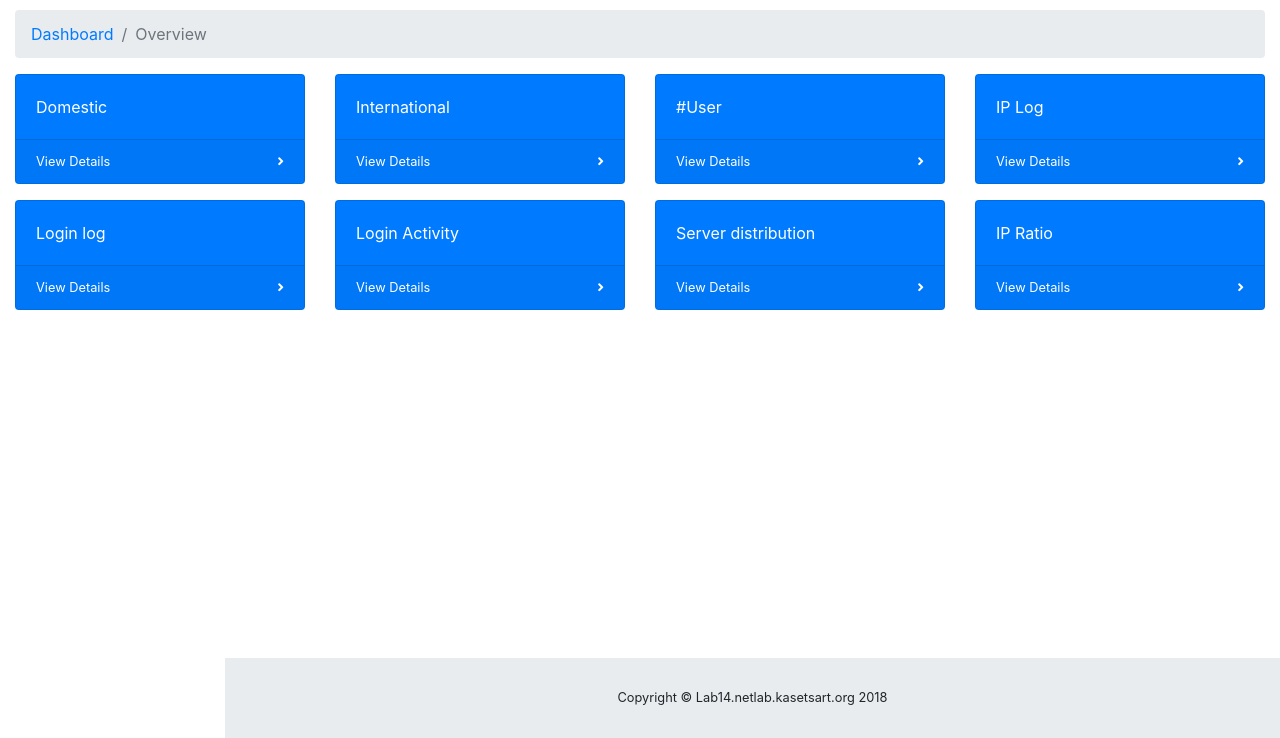
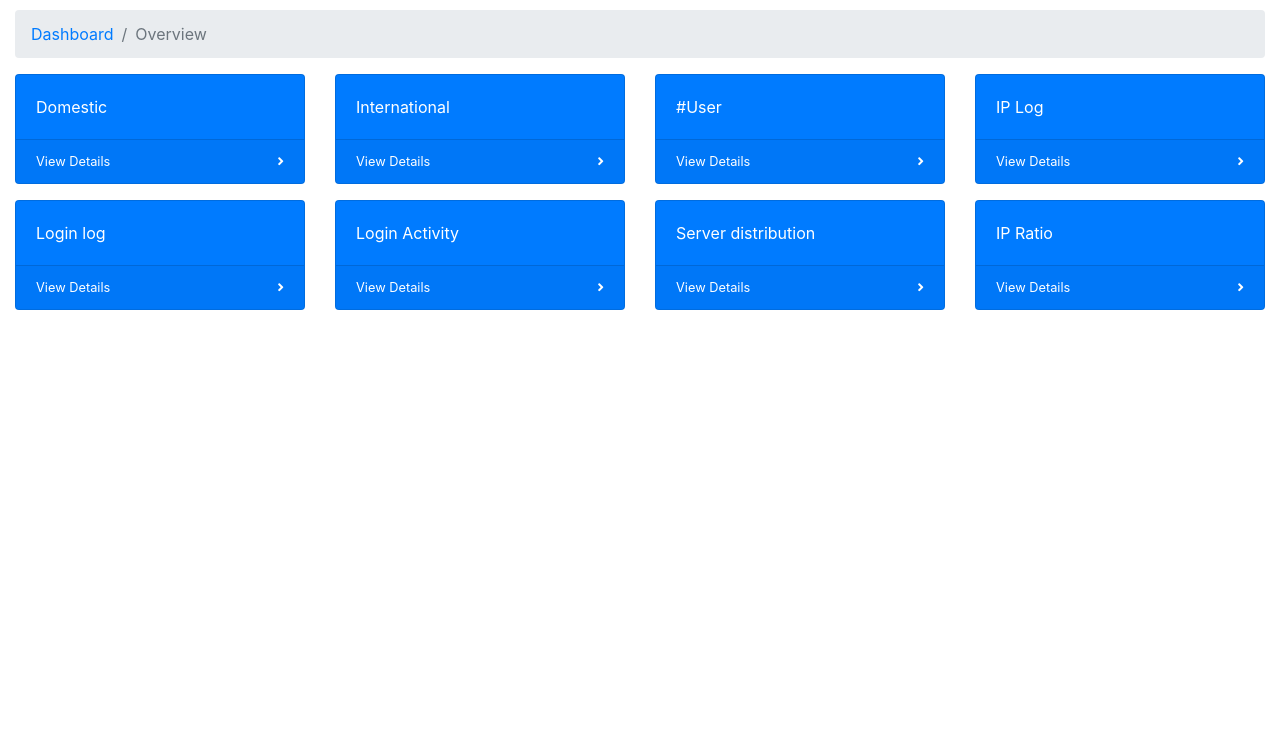
Before and after one commit to cellokjd/SecViz-01204427-2018s1, a website with bundled scripts: page assignment/index/index.html in a window 1280 px wide. Shown: the part 62-800 px from the top of the page. Built offline with nearby package versions, Linux system fonts and the light colour scheme.

Commit message:
comment footer

```diff
--- a/assignment/index/index.html
+++ b/assignment/index/index.html
@@ -781,13 +781,13 @@
         <!-- /.container-fluid -->
 
         <!-- Sticky Footer -->
-        <footer class="sticky-footer">
+        <!--footer class="sticky-footer">
           <div class="container my-auto">
             <div class="copyright text-center my-auto">
               <span>Copyright © Lab14.netlab.kasetsart.org 2018</span>
             </div>
           </div>
-        </footer>
+        </footer-->
 
       </div>
       <!-- /.content-wrapper -->
```
